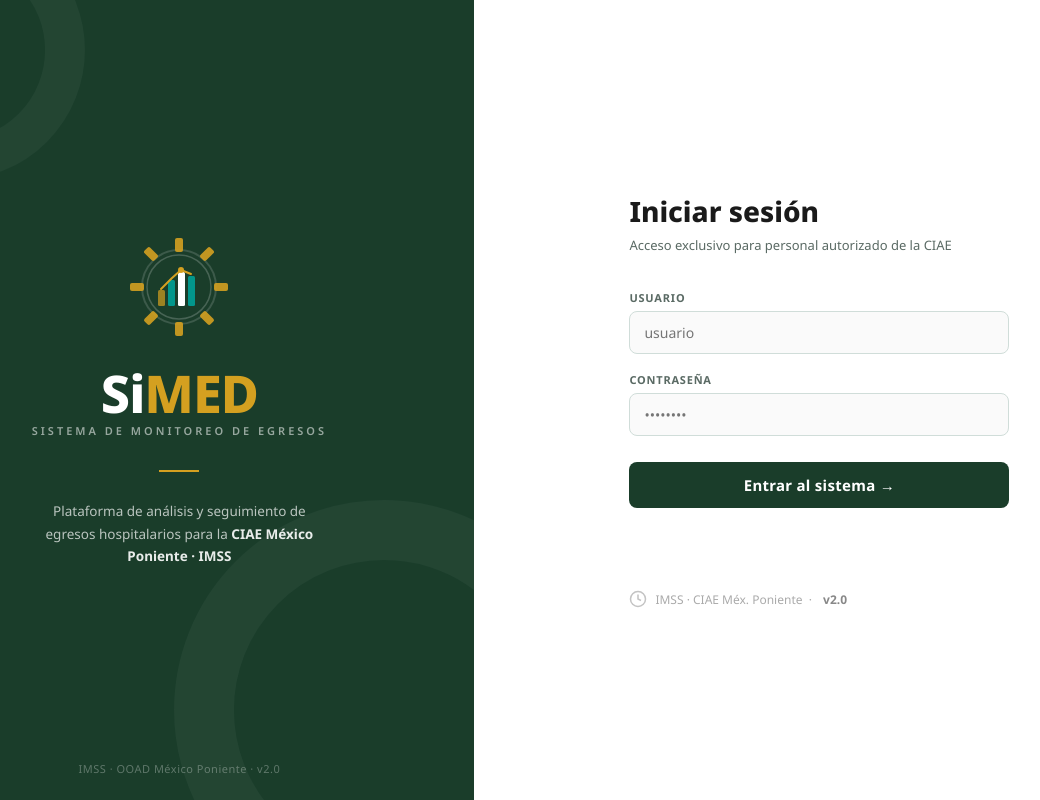
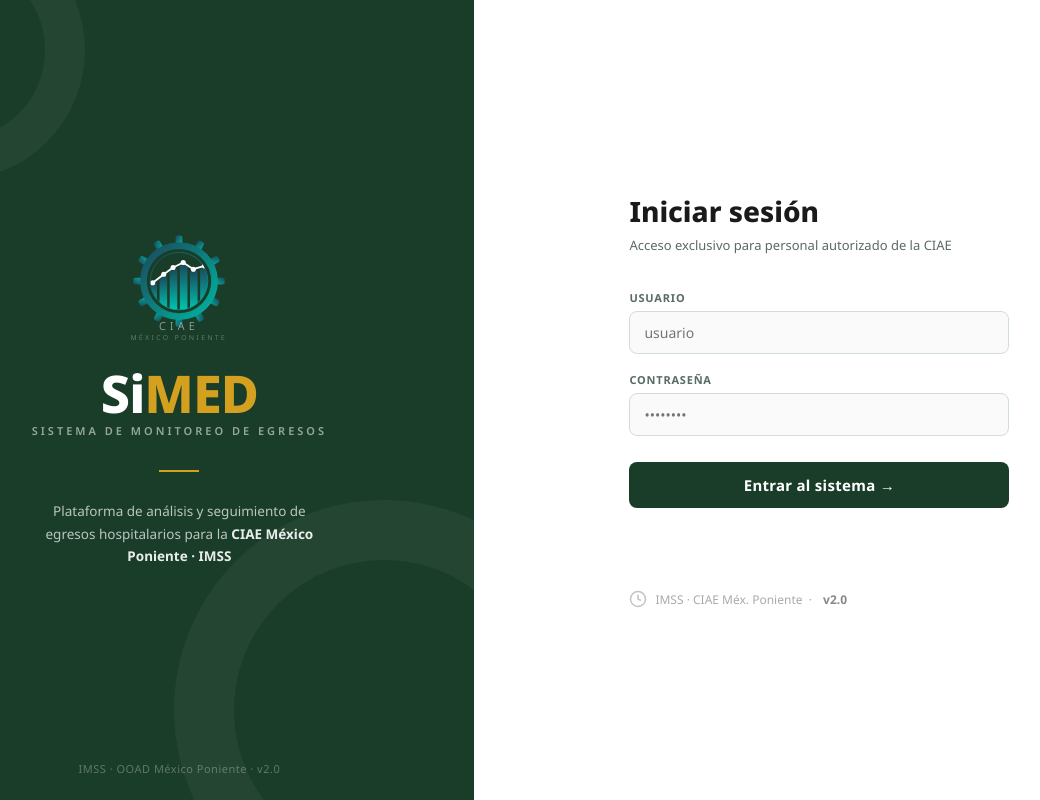
Before and after one commit to Ximenita666/simed, a website: page index.html in a window 1280 px wide. Shown: the whole page, without its empty margins (115-1155 px from the left). Drawn offline with Linux system fonts and the light colour scheme.

```diff
--- a/index.html
+++ b/index.html
@@ -213,33 +213,71 @@
 <!-- PANEL IZQUIERDO -->
 <div class="left-panel">
   <div class="brand">
-    <!-- Logo engrane CIAE -->
-    <svg class="ciae-logo" viewBox="0 0 110 110" fill="none" xmlns="http://www.w3.org/2000/svg">
-      <!-- Engrane exterior -->
-      <path d="M55 18a37 37 0 100 74A37 37 0 0055 18z" fill="none" stroke="rgba(255,255,255,.15)" stroke-width="2"/>
-      <!-- Dientes del engrane -->
-      <g fill="rgba(212,160,32,.9)">
-        <rect x="51" y="6"  width="8" height="14" rx="2"/>
-        <rect x="51" y="90" width="8" height="14" rx="2"/>
-        <rect x="6"  y="51" width="14" height="8" rx="2"/>
-        <rect x="90" y="51" width="14" height="8" rx="2"/>
-        <!-- diagonales -->
-        <rect x="23" y="15" width="8" height="14" rx="2" transform="rotate(-45 27 22)"/>
-        <rect x="79" y="15" width="8" height="14" rx="2" transform="rotate(45 83 22)"/>
-        <rect x="23" y="79" width="8" height="14" rx="2" transform="rotate(45 27 86)"/>
-        <rect x="79" y="79" width="8" height="14" rx="2" transform="rotate(-45 83 86)"/>
+    <!-- Logo CIAE México Poniente -->
+    <svg class="ciae-logo" viewBox="0 0 120 130" fill="none" xmlns="http://www.w3.org/2000/svg">
+      <defs>
+        <linearGradient id="gearGrad" x1="0" y1="0" x2="1" y2="1">
+          <stop offset="0%"   stop-color="#1A4A5C"/>
+          <stop offset="100%" stop-color="#00B4A0"/>
+        </linearGradient>
+        <linearGradient id="barGrad" x1="0" y1="0" x2="0" y2="1">
+          <stop offset="0%"   stop-color="#1A4A5C"/>
+          <stop offset="100%" stop-color="#00C4B0"/>
+        </linearGradient>
+        <clipPath id="circleClip">
+          <circle cx="60" cy="58" r="34"/>
+        </clipPath>
+      </defs>
+
+      <!-- Dientes del engrane (12 dientes) -->
+      <g fill="url(#gearGrad)">
+        <rect x="56" y="4"  width="8" height="13" rx="2.5" transform="rotate(0 60 58)"/>
+        <rect x="56" y="4"  width="8" height="13" rx="2.5" transform="rotate(30 60 58)"/>
+        <rect x="56" y="4"  width="8" height="13" rx="2.5" transform="rotate(60 60 58)"/>
+        <rect x="56" y="4"  width="8" height="13" rx="2.5" transform="rotate(90 60 58)"/>
+        <rect x="56" y="4"  width="8" height="13" rx="2.5" transform="rotate(120 60 58)"/>
+        <rect x="56" y="4"  width="8" height="13" rx="2.5" transform="rotate(150 60 58)"/>
+        <rect x="56" y="4"  width="8" height="13" rx="2.5" transform="rotate(180 60 58)"/>
+        <rect x="56" y="4"  width="8" height="13" rx="2.5" transform="rotate(210 60 58)"/>
+        <rect x="56" y="4"  width="8" height="13" rx="2.5" transform="rotate(240 60 58)"/>
+        <rect x="56" y="4"  width="8" height="13" rx="2.5" transform="rotate(270 60 58)"/>
+        <rect x="56" y="4"  width="8" height="13" rx="2.5" transform="rotate(300 60 58)"/>
+        <rect x="56" y="4"  width="8" height="13" rx="2.5" transform="rotate(330 60 58)"/>
       </g>
-      <!-- Círculo interior -->
-      <circle cx="55" cy="55" r="32" fill="#1A3D2A" stroke="rgba(255,255,255,.2)" stroke-width="1.5"/>
-      <!-- Gráfica de barras dentro del engrane -->
-      <rect x="34" y="58" width="7" height="16" rx="1.5" fill="rgba(212,160,32,.7)"/>
-      <rect x="44" y="48" width="7" height="26" rx="1.5" fill="rgba(0,160,150,.9)"/>
-      <rect x="54" y="40" width="7" height="34" rx="1.5" fill="#fff"/>
-      <rect x="64" y="44" width="7" height="30" rx="1.5" fill="rgba(0,160,150,.9)"/>
+
+      <!-- Anillo del engrane -->
+      <circle cx="60" cy="58" r="42" fill="none" stroke="url(#gearGrad)" stroke-width="8"/>
+      <circle cx="60" cy="58" r="34" fill="none" stroke="url(#gearGrad)" stroke-width="1"/>
+
+      <!-- Barras internas (clipeadas al círculo) -->
+      <g clip-path="url(#circleClip)" fill="url(#barGrad)">
+        <rect x="25" y="60" width="9" height="32" rx="1.5"/>
+        <rect x="37" y="52" width="9" height="40" rx="1.5"/>
+        <rect x="49" y="44" width="9" height="48" rx="1.5"/>
+        <rect x="61" y="38" width="9" height="54" rx="1.5"/>
+        <rect x="73" y="46" width="9" height="46" rx="1.5"/>
+        <rect x="85" y="42" width="9" height="50" rx="1.5"/>
+      </g>
+
       <!-- Línea de tendencia -->
-      <polyline points="37,57 48,46 57,38 67,42" stroke="var(--gold,#D4A020)" stroke-width="2" stroke-linecap="round" stroke-linejoin="round" fill="none"/>
-      <!-- Punto en la línea -->
-      <circle cx="57" cy="38" r="3" fill="#D4A020"/>
+      <polyline points="29,60 42,50 53,42 65,36 77,44 90,40"
+        stroke="white" stroke-width="2.2" stroke-linecap="round" stroke-linejoin="round" fill="none"
+        clip-path="url(#circleClip)"/>
+      <!-- Puntos en la línea -->
+      <g fill="white" clip-path="url(#circleClip)">
+        <circle cx="29" cy="60" r="3"/>
+        <circle cx="42" cy="50" r="3"/>
+        <circle cx="53" cy="42" r="3"/>
+        <circle cx="65" cy="36" r="3"/>
+        <circle cx="77" cy="44" r="3"/>
+        <circle cx="90" cy="40" r="3"/>
+      </g>
+
+      <!-- Texto CIAE debajo -->
+      <text x="60" y="116" text-anchor="middle" font-family="Noto Sans, sans-serif"
+            font-weight="300" font-size="13" letter-spacing="5" fill="rgba(255,255,255,.7)">CIAE</text>
+      <text x="60" y="128" text-anchor="middle" font-family="Noto Sans, sans-serif"
+            font-weight="300" font-size="8" letter-spacing="3" fill="rgba(255,255,255,.45)">MÉXICO PONIENTE</text>
     </svg>
 
     <div class="brand-name">Si<span>MED</span></div>
```
